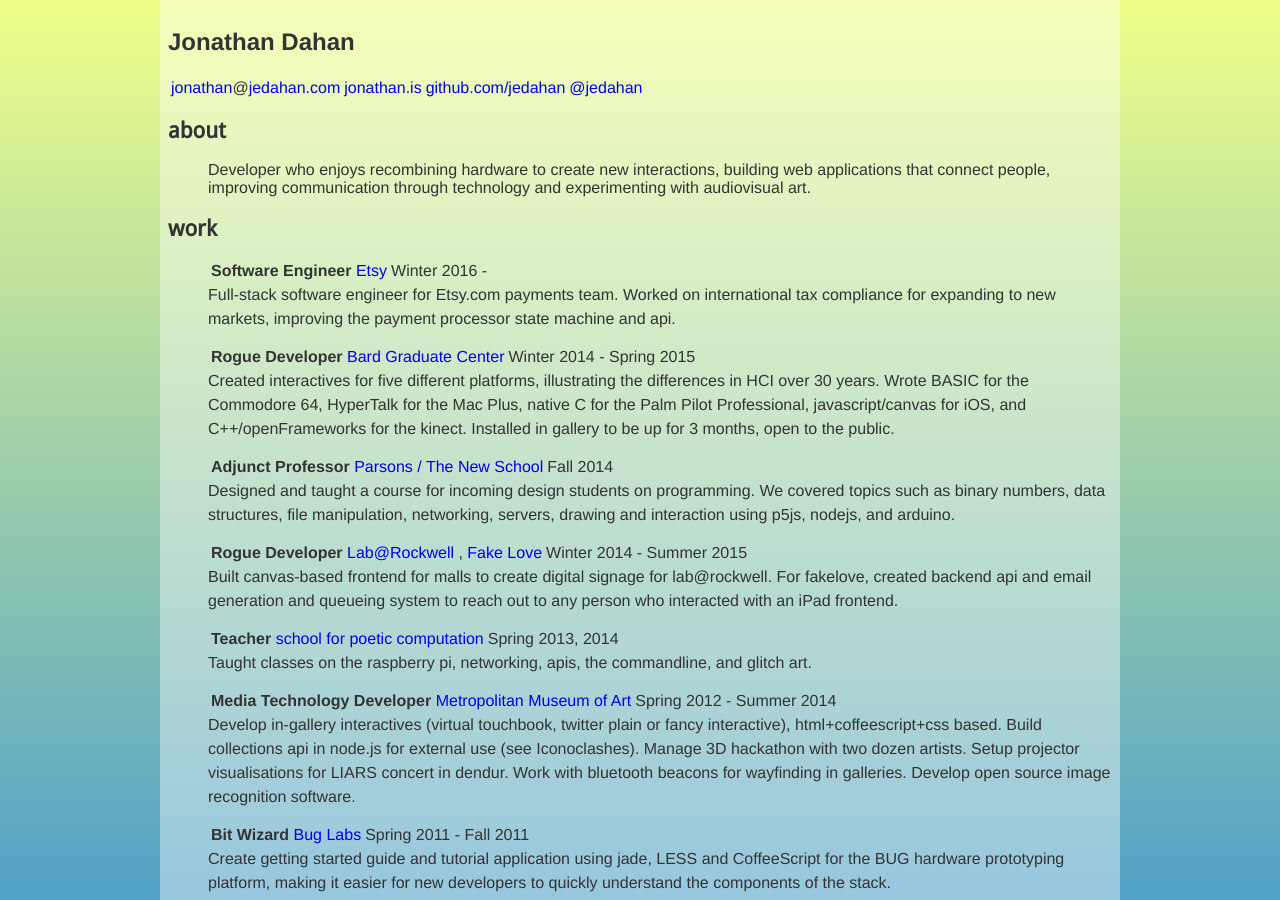
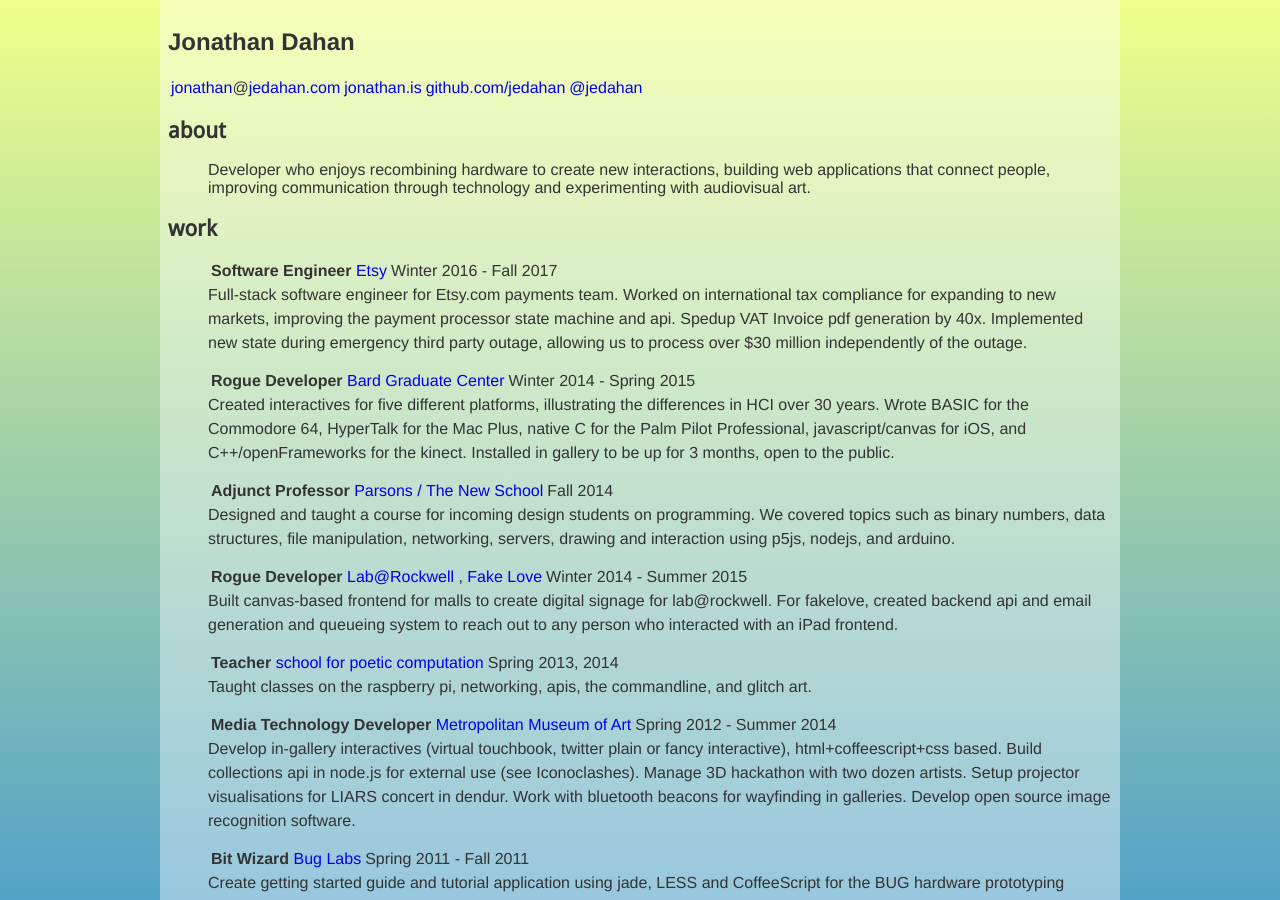
Before and after one commit to jedahan/jedahan.github.com, a Jekyll site: the page built from resume/index.md, in a window 1280 px wide and 900 px high. Built offline with Jekyll 4.4.1, drawn with Linux system fonts in a browser that asks for light colours; Markdown is read by kramdown in place of the engine named in the settings; our own code applies the rules of GitHub Pages for plain Markdown files.

Commit message:
goodbye etsy

```diff
--- a/resume/index.md
+++ b/resume/index.md
@@ -13,9 +13,9 @@
 
 work
 ----
- * __Software Engineer__ [ Etsy ][] | Winter 2016 -
+ * __Software Engineer__ [ Etsy ][] | Winter 2016 - Fall 2017
 
-     Full-stack software engineer for Etsy.com payments team. Worked on international tax compliance for expanding to new markets, improving the payment processor state machine and api.
+     Full-stack software engineer for Etsy.com payments team. Worked on international tax compliance for expanding to new markets, improving the payment processor state machine and api. Spedup VAT Invoice pdf generation by 40x. Implemented new state during emergency third party outage, allowing us to process over $30 million independently of the outage.
 
  * __Rogue Developer__ [ Bard Graduate Center ][] | Winter 2014 - Spring 2015
 
```
